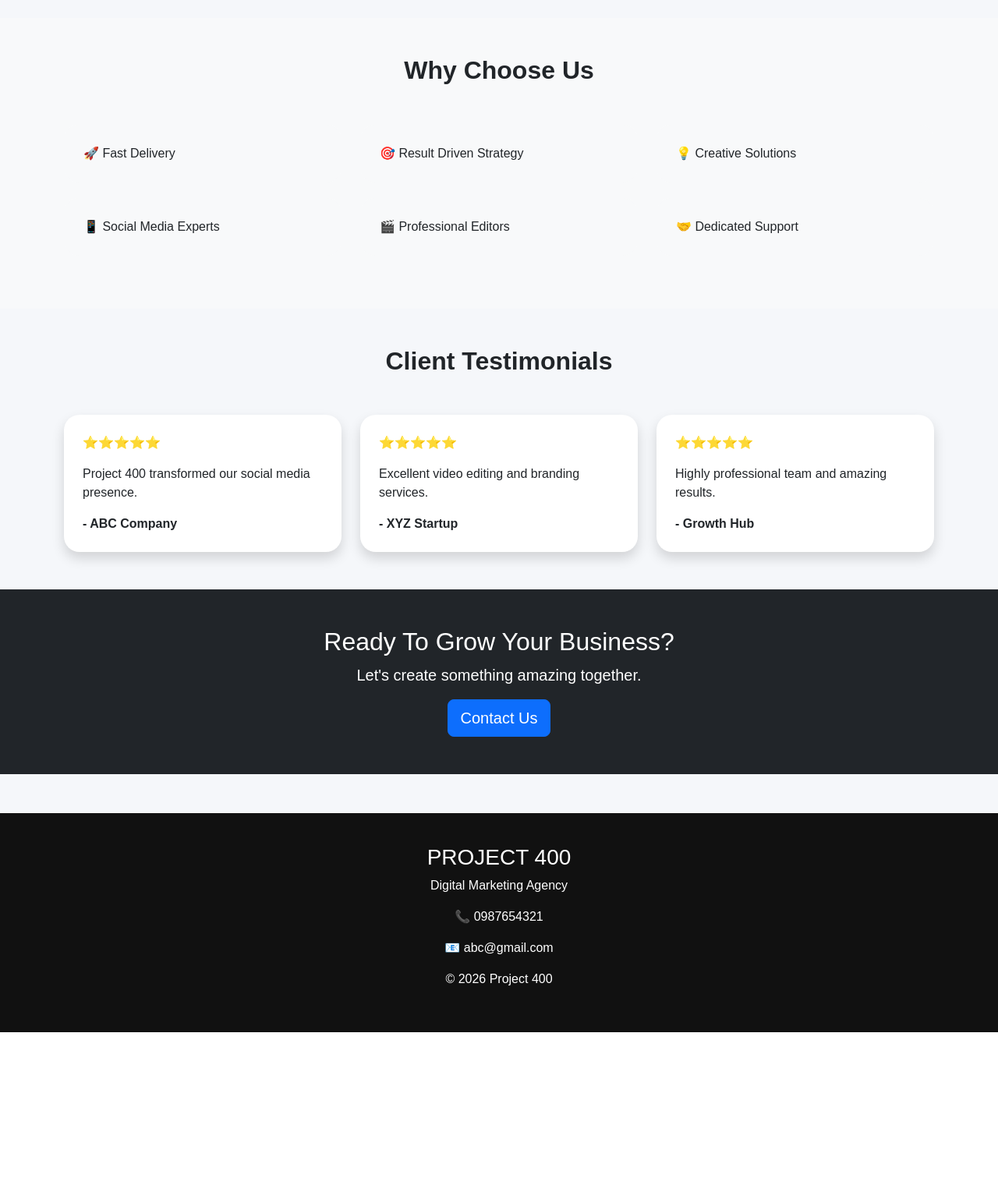
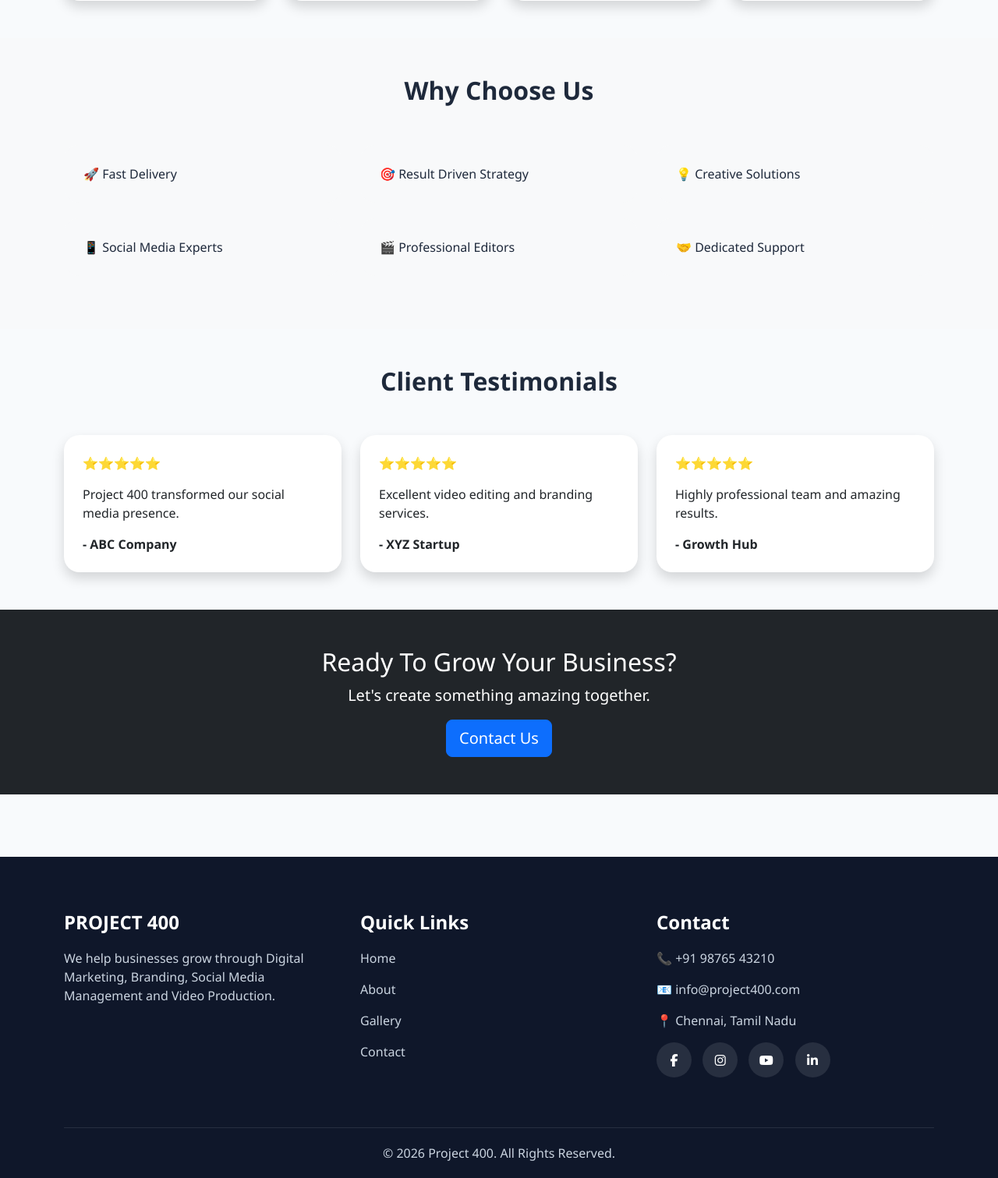
Before and after one commit to logubalaji0405/project-400, a Django app: page /about/ in a window 1280 px wide. Shown: the part 1497-3008 px from the top of the page at 78% size. Before the commit the page ends 2821 px from the top, so only its background shows below. Run offline with Django 5.2, Linux system fonts and the light colour scheme.

```diff
--- a/agents/templates/base.html
+++ b/agents/templates/base.html
@@ -1,29 +1,172 @@
 {% load static %}
 <!DOCTYPE html>
 <html lang="en">
+
 <head>
+
 <meta charset="UTF-8">
 <meta name="viewport" content="width=device-width, initial-scale=1.0">
 
-<title>Project 400</title>
+<title>Project 400 | Digital Marketing Agency</title>
 
 <link href="https://cdn.jsdelivr.net/npm/bootstrap@5.3.3/dist/css/bootstrap.min.css" rel="stylesheet">
-<link rel="stylesheet" href="{% static 'css/style.css' %}">
+
+<link rel="stylesheet"
+href="https://cdnjs.cloudflare.com/ajax/libs/font-awesome/6.5.2/css/all.min.css">
+
+<style>
+
+:root{
+    --primary:#0d6efd;
+    --secondary:#6610f2;
+    --dark:#0f172a;
+}
+
+/* General */
+body{
+    font-family:'Segoe UI',sans-serif;
+    background:#f8fafc;
+    color:#1e293b;
+}
+
+/* Navbar */
+.navbar{
+    background:linear-gradient(135deg,#0f172a,#1e293b)!important;
+    padding:15px 0;
+    box-shadow:0 5px 20px rgba(0,0,0,.15);
+}
+
+.navbar-brand{
+    font-size:28px;
+    font-weight:800;
+    color:white !important;
+    letter-spacing:1px;
+}
+
+/* Menu */
+.nav-link{
+    color:#e2e8f0 !important;
+    font-weight:600;
+    padding:10px 18px !important;
+    margin-left:8px;
+    border-radius:12px;
+    transition:.3s;
+}
+
+.nav-link:hover{
+    background:rgba(255,255,255,.08);
+    color:#60a5fa !important;
+}
+
+.nav-link.active{
+    background:linear-gradient(
+        135deg,
+        #0d6efd,
+        #6610f2
+    );
+    color:white !important;
+    box-shadow:0 5px 15px rgba(13,110,253,.35);
+}
+
+/* Footer */
+.footer{
+    background:#0f172a;
+    color:white;
+    margin-top:80px;
+    padding:70px 0 20px;
+}
+
+.footer h4{
+    font-weight:700;
+    margin-bottom:20px;
+}
+
+.footer p,
+.footer a{
+    color:#cbd5e1;
+    text-decoration:none;
+}
+
+.footer a:hover{
+    color:white;
+}
+
+.social-icons a{
+    display:inline-flex;
+    width:45px;
+    height:45px;
+    align-items:center;
+    justify-content:center;
+    background:rgba(255,255,255,.1);
+    border-radius:50%;
+    margin-right:10px;
+    transition:.3s;
+    color:white;
+}
+
+.social-icons a:hover{
+    transform:translateY(-5px);
+    background:linear-gradient(
+        135deg,
+        #0d6efd,
+        #6610f2
+    );
+}
+
+.footer-bottom{
+    border-top:1px solid rgba(255,255,255,.1);
+    margin-top:40px;
+    padding-top:20px;
+    text-align:center;
+}
+
+/* WhatsApp Button */
+.whatsapp-btn{
+    position:fixed;
+    bottom:20px;
+    right:20px;
+    width:60px;
+    height:60px;
+    background:#25D366;
+    color:white;
+    border-radius:50%;
+    display:flex;
+    align-items:center;
+    justify-content:center;
+    font-size:30px;
+    z-index:999;
+    text-decoration:none;
+    box-shadow:0 5px 20px rgba(0,0,0,.3);
+}
+
+.whatsapp-btn:hover{
+    color:white;
+    transform:scale(1.1);
+}
+
+</style>
+
 </head>
 
 <body>
 
-<nav class="navbar navbar-expand-lg navbar-dark bg-dark sticky-top">
+<!-- NAVBAR -->
+<nav class="navbar navbar-expand-lg navbar-dark sticky-top">
+
 <div class="container">
 
-<a class="navbar-brand fw-bold" href="/">
-PROJECT 400
+<a class="navbar-brand" href="/">
+    🚀 PROJECT 400
 </a>
 
-<button class="navbar-toggler"
+<button
+class="navbar-toggler"
+type="button"
 data-bs-toggle="collapse"
 data-bs-target="#menu">
+
 <span class="navbar-toggler-icon"></span>
+
 </button>
 
 <div class="collapse navbar-collapse" id="menu">
@@ -31,19 +174,47 @@ data-bs-target="#menu">
 <ul class="navbar-nav ms-auto">
 
 <li class="nav-item">
-<a class="nav-link" href="/">Home</a>
+
+<a class="nav-link {% if request.path == '/' %}active{% endif %}"
+href="/">
+
+Home
+
+</a>
+
 </li>
 
 <li class="nav-item">
-<a class="nav-link" href="/about/">About</a>
+
+<a class="nav-link {% if request.path == '/about/' %}active{% endif %}"
+href="/about/">
+
+About
+
+</a>
+
 </li>
 
 <li class="nav-item">
-<a class="nav-link" href="/gallery/">Gallery</a>
+
+<a class="nav-link {% if request.path == '/gallery/' %}active{% endif %}"
+href="/gallery/">
+
+Gallery
+
+</a>
+
 </li>
 
 <li class="nav-item">
-<a class="nav-link" href="/contact/">Contact</a>
+
+<a class="nav-link {% if request.path == '/contact/' %}active{% endif %}"
+href="/contact/">
+
+Contact
+
+</a>
+
 </li>
 
 </ul>
@@ -51,37 +222,95 @@ data-bs-target="#menu">
 </div>
 
 </div>
+
 </nav>
 
+<!-- CONTENT -->
 {% block content %}
 {% endblock %}
 
+<!-- FOOTER -->
 <footer class="footer">
 
 <div class="container">
 
-<h3>PROJECT 400</h3>
+<div class="row">
+
+<div class="col-lg-4 mb-4">
+
+<h4>PROJECT 400</h4>
 
 <p>
-Digital Marketing Agency
+We help businesses grow through Digital Marketing,
+Branding, Social Media Management and Video Production.
 </p>
 
-<p>
-📞 0987654321
+</div>
+
+<div class="col-lg-4 mb-4">
+
+<h4>Quick Links</h4>
+
+<p><a href="/">Home</a></p>
+<p><a href="/about/">About</a></p>
+<p><a href="/gallery/">Gallery</a></p>
+<p><a href="/contact/">Contact</a></p>
+
+</div>
+
+<div class="col-lg-4 mb-4">
+
+<h4>Contact</h4>
+
+<p>📞 +91 98765 43210</p>
+<p>📧 info@project400.com</p>
+<p>📍 Chennai, Tamil Nadu</p>
+
+<div class="social-icons mt-3">
+
+<a href="#">
+<i class="fab fa-facebook-f"></i>
+</a>
+
+<a href="#">
+<i class="fab fa-instagram"></i>
+</a>
+
+<a href="#">
+<i class="fab fa-youtube"></i>
+</a>
+
+<a href="#">
+<i class="fab fa-linkedin-in"></i>
+</a>
+
+</div>
+
+</div>
+
+</div>
+
+<div class="footer-bottom">
+
+<p class="mb-0">
+© 2026 Project 400. All Rights Reserved.
 </p>
 
-<p>
-📧 abc@gmail.com
-</p>
-
-<p>
-© 2026 Project 400
-</p>
+</div>
 
 </div>
 
 </footer>
 
+<!-- WhatsApp -->
+<a href="https://wa.me/919876543210"
+class="whatsapp-btn"
+target="_blank">
+
+<i class="fab fa-whatsapp"></i>
+
+</a>
+
 <script src="https://cdn.jsdelivr.net/npm/bootstrap@5.3.3/dist/js/bootstrap.bundle.min.js"></script>
 
 </body>
```
